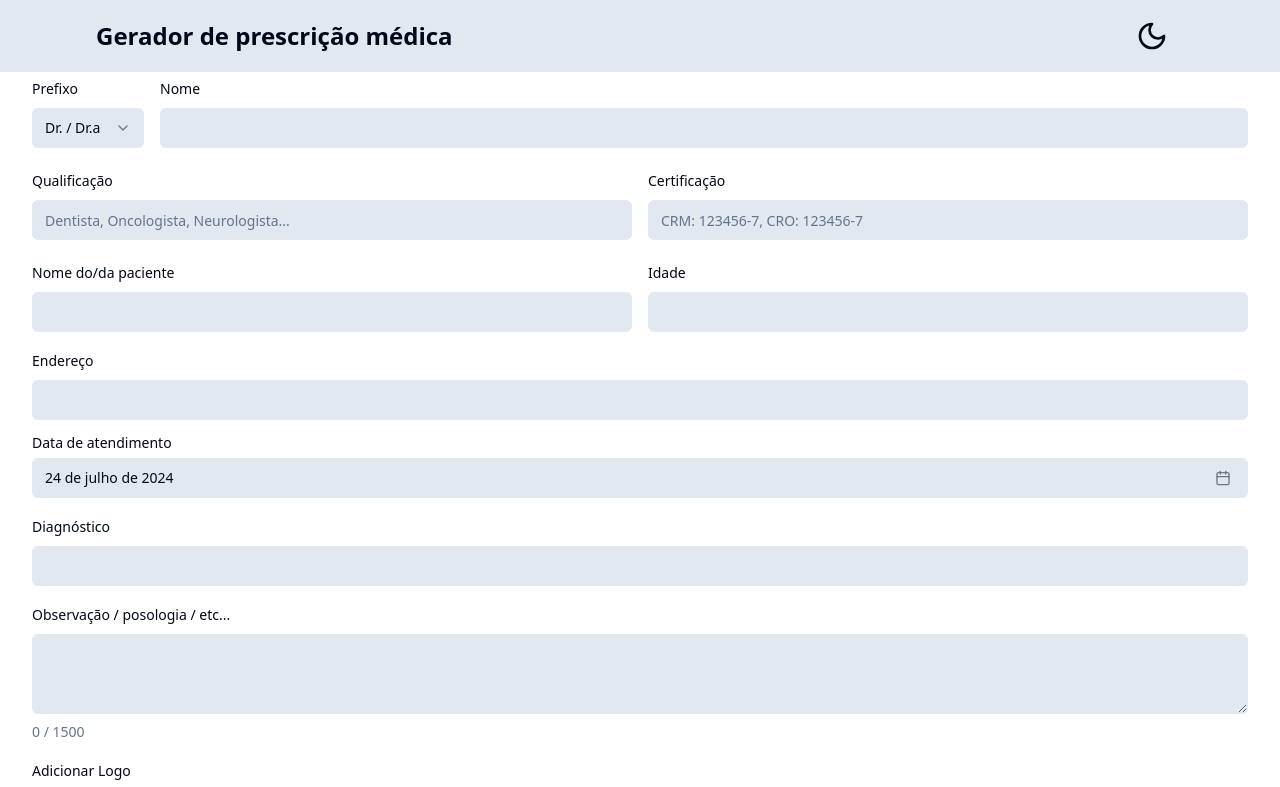
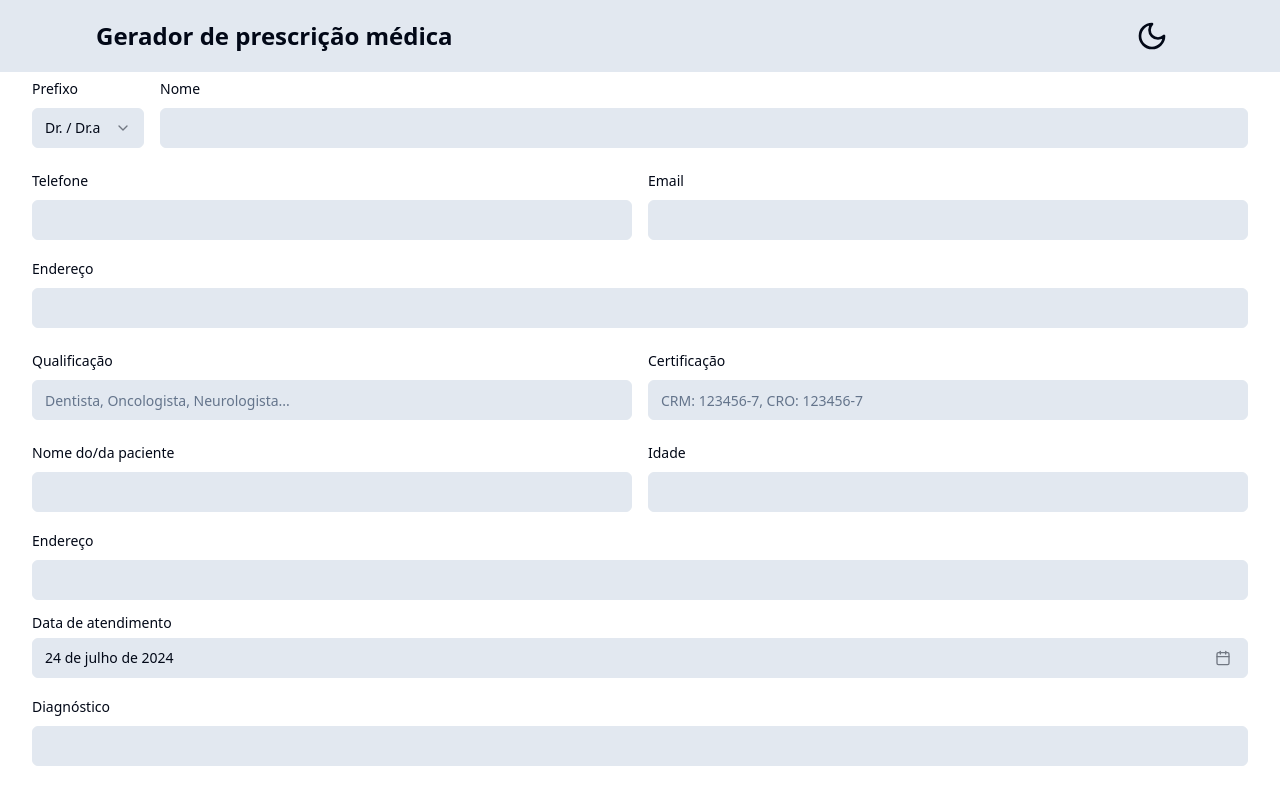
Before and after one commit to luiz-claudio-rj/medical-prescription, a React (Vite) app: page / in a window 1280 px wide. Shown: the top 787 px of the page. Built offline with nearby package versions, Linux system fonts and the light colour scheme.

Commit message:
feat: 🎸 new information doctor

```diff
--- a/package.json
+++ b/package.json
@@ -26,6 +26,7 @@
     "react-day-picker": "8.10.1",
     "react-dom": "^18.3.1",
     "react-hook-form": "^7.52.1",
+    "react-input-mask": "^2.0.4",
     "tailwind-merge": "^2.4.0",
     "tailwindcss-animate": "^1.0.7",
     "zod": "^3.23.8"
@@ -34,6 +35,7 @@
     "@types/node": "^20.14.12",
     "@types/react": "^18.3.3",
     "@types/react-dom": "^18.3.0",
+    "@types/react-input-mask": "^3.0.5",
     "@typescript-eslint/eslint-plugin": "^7.15.0",
     "@typescript-eslint/parser": "^7.15.0",
     "@vitejs/plugin-react-swc": "^3.5.0",
--- a/src/PrescriptionForm.tsx
+++ b/src/PrescriptionForm.tsx
@@ -1,3 +1,4 @@
+/* eslint-disable @typescript-eslint/ban-ts-comment */
 import {
   Form,
   FormControl,
@@ -31,8 +32,16 @@ import {
 import { Textarea } from "./components/ui/textarea";
 import { zodResolver } from "@hookform/resolvers/zod";
 import { cn } from "./lib/utils";
+import InputMask from "react-input-mask";
 
 import { z } from "zod";
+
+const stringToPhoneNumber = (str: string) => {
+  if (str.length === 10) {
+    return str.replace(/(\d{2})(\d{4})(\d{4})/, "($1) $2-$3");
+  }
+  return str.replace(/(\d{2})(\d{5})(\d{4})/, "($1) $2-$3");
+};
 
 const PrescriptionFormSchema = z.object({
   patientName: z.string({ required_error: "Campo obrigatório" }).max(50, {
@@ -75,6 +84,29 @@ const PrescriptionFormSchema = z.object({
   }),
   obs: z.string({ required_error: "Campo obrigatório" }).max(1500),
   logo: z.custom<File>(),
+  doctorPhone: z.preprocess(
+    (a) => {
+      if (typeof a === "string") {
+        return a.replace(/[^0-9]/g, "");
+      }
+      return a;
+    },
+    z
+      .string({ required_error: "Campo obrigatório" })
+      .min(10, {
+        message: "Telefone inválido",
+      })
+      .max(11, {
+        message: "Telefone inválido",
+      })
+  ),
+
+  doctorAddress: z.string({ required_error: "Campo obrigatório" }).max(150, {
+    message: "Máximo de 150 caracteres",
+  }),
+  doctorEmail: z.string({ required_error: "Campo obrigatório" }).email({
+    message: "Email inválido",
+  }),
 });
 
 type PrescriptionFormInputs = z.infer<typeof PrescriptionFormSchema>;
@@ -92,6 +124,9 @@ const PrescriptionForm: React.FC = () => {
       qualification: storageDoctorInfo?.qualification || "",
       certification: storageDoctorInfo?.certification || "",
       date: new Date(),
+      doctorAddress: storageDoctorInfo?.doctorAddress || "",
+      doctorEmail: storageDoctorInfo?.doctorEmail || "",
+      doctorPhone: storageDoctorInfo?.doctorPhone || "",
     },
   });
   const { handleSubmit, control } = form;
@@ -140,6 +175,29 @@ const PrescriptionForm: React.FC = () => {
       doc.text(`${format(data.date, "PPP", { locale: ptBR })}`, 101, 85);
       const str = doc.splitTextToSize(`${data.obs}`, 180);
       doc.text(str, 15, 135);
+
+      console.log(doc.getFontList());
+      doc.setFontSize(10);
+      doc.setTextColor(84, 97, 106);
+      const address = doc.splitTextToSize(`${data.doctorAddress}`, 115);
+      let coordinates = {
+        x: 88,
+        y: 288,
+      };
+
+      if (data.doctorAddress.length > 60) {
+        coordinates = {
+          x: 88,
+          y: 286,
+        };
+      }
+
+      doc.text(address, coordinates.x, coordinates.y);
+
+      doc.text(stringToPhoneNumber(data.doctorPhone), 88, 275);
+
+      doc.text(`${data.doctorEmail}`, 155, 275);
+
       const nameDoc = `${data.patientName} - ${format(data.date, "PPP", {
         locale: ptBR,
       })}`;
@@ -159,7 +217,10 @@ const PrescriptionForm: React.FC = () => {
 
   return (
     <Form {...form}>
-      <form onSubmit={handleSubmit(onSubmit)} className="flex flex-col gap-4">
+      <form
+        onSubmit={handleSubmit(onSubmit)}
+        className="flex flex-col gap-4 pb-4"
+      >
         <div>
           <div className="flex flex-col sm:flex-row  mt-1 gap-4">
             <FormField
@@ -202,6 +263,61 @@ const PrescriptionForm: React.FC = () => {
               }}
             />
           </div>
+        </div>
+        <div className="flex flex-col sm:flex-row  mt-1 gap-4">
+          <FormField
+            name="doctorPhone"
+            control={control}
+            render={({ field }) => {
+              const value = field.value;
+              const mask =
+                value.charAt(5) === "9" ? "(99) 99999-9999" : "(99) 9999-9999";
+
+              return (
+                <FormItem className="w-full">
+                  <FormLabel>Telefone</FormLabel>
+                  <InputMask
+                    mask={mask}
+                    value={field.value}
+                    onChange={field.onChange}
+                  >
+                    {/* @ts-ignore */}
+                    {() => <Input ref={field.ref} />}
+                  </InputMask>
+
+                  <FormMessage />
+                </FormItem>
+              );
+            }}
+          />
+          <FormField
+            name="doctorEmail"
+            control={control}
+            render={({ field }) => {
+              return (
+                <FormItem className="w-full">
+                  <FormLabel>Email</FormLabel>
+                  <Input {...field} />
+                  <FormMessage />
+                </FormItem>
+              );
+            }}
+          />
+        </div>
+        <div>
+          <FormField
+            name="doctorAddress"
+            control={control}
+            render={({ field }) => {
+              return (
+                <FormItem className="w-full">
+                  <FormLabel>Endereço</FormLabel>
+                  <Input {...field} />
+                  <FormMessage />
+                </FormItem>
+              );
+            }}
+          />
         </div>
         <div className="flex flex-col sm:flex-row  mt-1 gap-4">
           <FormField
```
Also changed, not shown: public/prescription.png, 1 other file (tests, documents, lock files or other folders).
